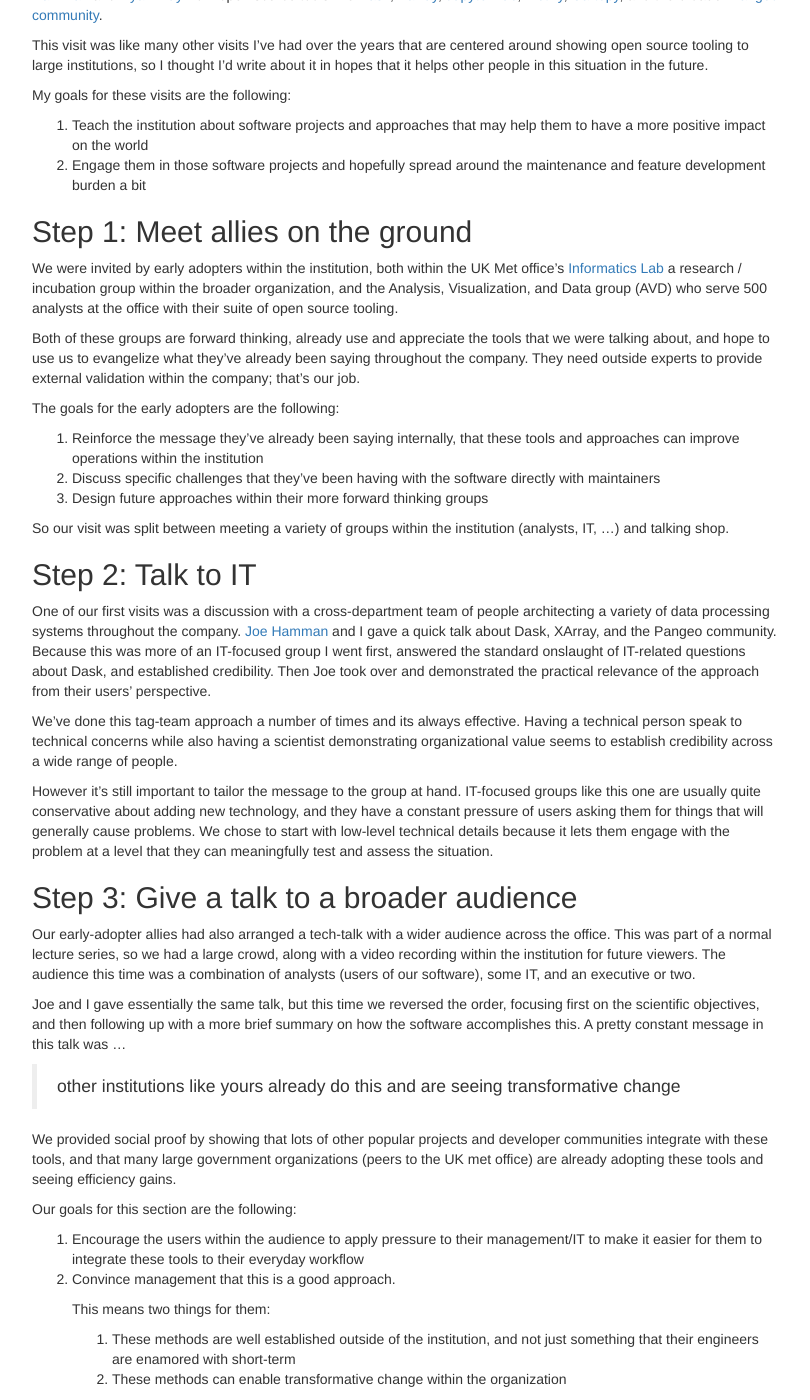
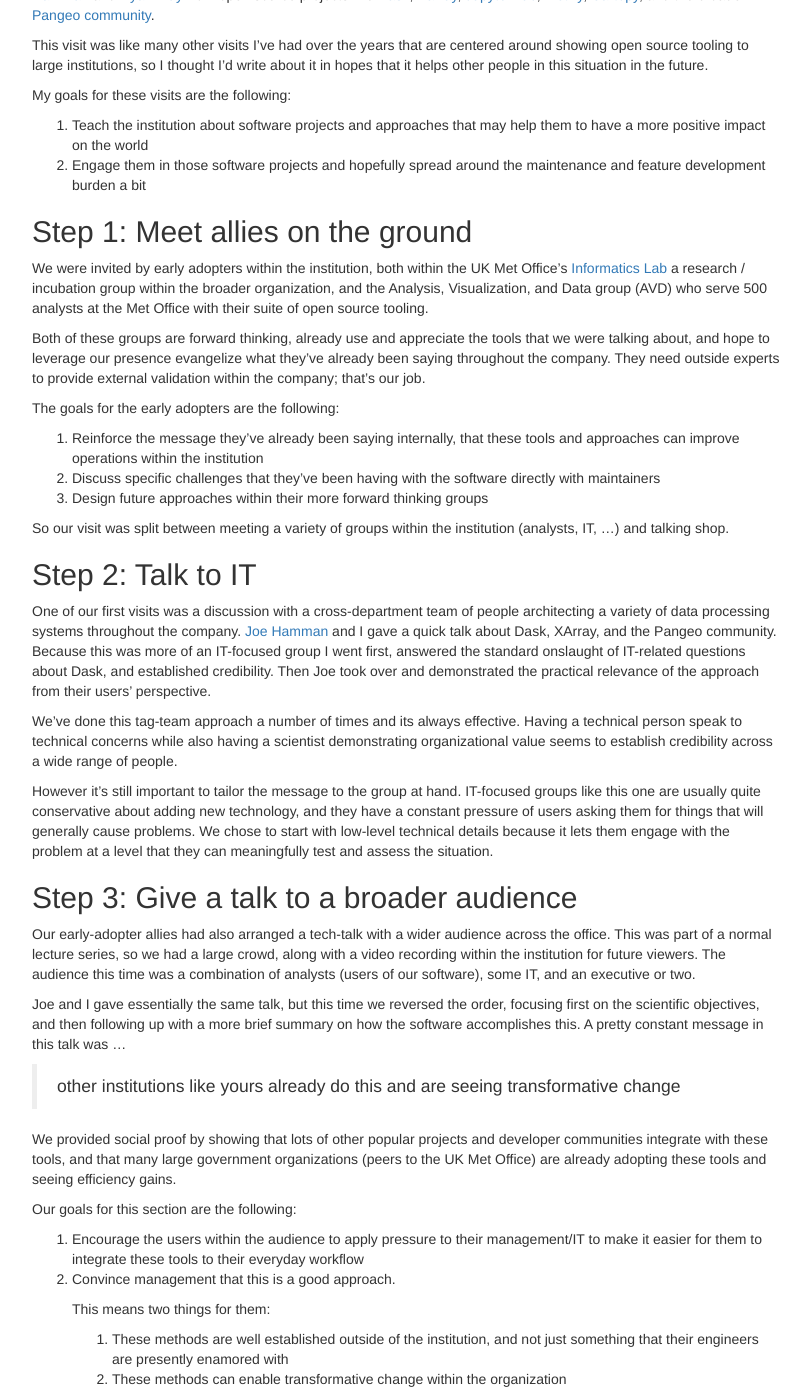
Before and after one commit to besyskymnbk/blog, a Jekyll site: the page built from _posts/work/2018-11-15-uk-met-visit.md, in a window 1280 px wide and 1400 px high, scrolled down 253 px. Shown: the whole window, without its empty margins (233-1043 px from the left). Built offline with Jekyll 4.4.1, drawn with Linux system fonts in a browser that asks for light colours; comment, search, counter and statistics services are not loaded; some of the changed text lies outside the part shown.

Commit message:
Mostly copy edits (#41)
* fix repeat of joes name

* mostly copy editing, take what you like

```diff
--- a/_posts/work/2018-11-15-uk-met-visit.md
+++ b/_posts/work/2018-11-15-uk-met-visit.md
@@ -37,15 +37,15 @@ My goals for these visits are the following:
 ## Step 1: Meet allies on the ground
 
 We were invited by early adopters within the institution, both within the UK
-Met office's [Informatics Lab](https://www.informaticslab.co.uk/) a research /
+Met Office's [Informatics Lab](https://www.informaticslab.co.uk/) a research /
 incubation group within the broader organization, and the Analysis,
-Visualization, and Data group (AVD) who serve 500 analysts at the office with
-their suite of open source tooling.
+Visualization, and Data group (AVD) who serve 500 analysts at the Met Office
+with their suite of open source tooling.
 
 Both of these groups are forward thinking, already use and appreciate the tools
-that we were talking about, and hope to use us to evangelize what they've
-already been saying throughout the company.  They need outside experts to
-provide external validation within the company; that's our job.
+that we were talking about, and hope to leverage our presence evangelize what
+they've already been saying throughout the company.  They need outside experts
+to provide external validation within the company; that's our job.
 
 The goals for the early adopters are the following:
 
@@ -99,7 +99,7 @@ in this talk was ...
 
 We provided social proof by showing that lots of other popular projects
 and developer communities integrate with these tools, and that many large
-government organizations (peers to the UK met office) are already adopting
+government organizations (peers to the UK Met Office) are already adopting
 these tools and seeing efficiency gains.
 
 Our goals for this section are the following:
@@ -112,7 +112,7 @@ Our goals for this section are the following:
     This means two things for them:
 
     1.  These methods are well established outside of the institution,
-        and not just something that their engineers are enamored with short-term
+        and not just something that their engineers are presently enamored with
     2.  These methods can enable transformative change within the organization
 
 
@@ -131,14 +131,16 @@ more specific quickly.
 During this process I had the good fortune to work with [Peter
 Killick](https://github.com/dkillick) and [Bill
 Little](https://github.com/bjlittle) who had done a bit of work on Dask in the
-past and were interested in doing more.  Before coming to the office we found a
-bug that was of relevance to them, but also involved learning some more Dask
+past and were interested in doing more.  Before coming to the Met Office we found
+a bug that was of relevance to them, but also involved learning some more Dask
 skills.  We worked on it off and on during the visit and it was great to get to
 know them better and hopefully they're more likely to fix issues that arise in
 the future with more familiarity.
 
 
 ## Step 6: Make technical plans
+
+<!-- This paragraph could use a second pass -->
 
 There was good conversation around the future relationship between
 [Xarray](https://xarray.pydata.org) and
```
Also changed, not shown: other parts of _posts/work/2018-11-15-uk-met-visit.md (+2 -2 lines).
